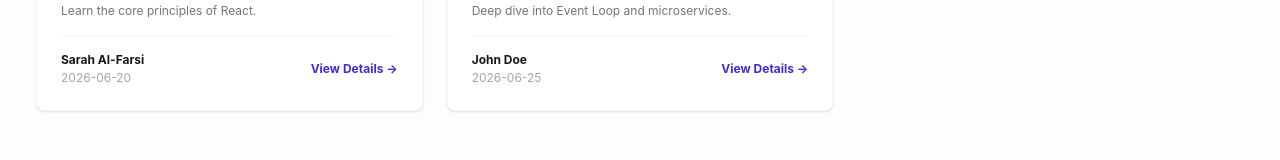
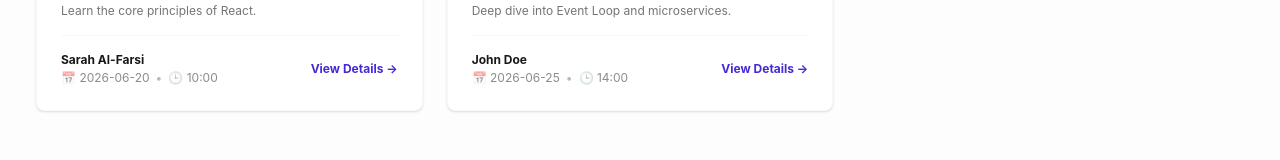
Before and after one commit to Feras-tec/luxury-events, a React (Vite) app: page / in a window 1280 px wide. Shown: the part 491-651 px from the top of the page. Built offline with nearby package versions, Linux system fonts and the light colour scheme; no server answers.

Commit message:
"feat: display time and duration on event details and card overview"

```diff
--- a/src/components/event-details/EventDetails.tsx
+++ b/src/components/event-details/EventDetails.tsx
@@ -159,6 +159,8 @@ export const EventDetails = () => {
             status={workshop.status}
             location={workshop.location}
             date={workshop.date}
+            time={workshop.time}
+            duration={workshop.duration}
             maxAttendees={workshop.maxAttendees}
             isUpdating={isUpdating}
             disabled={isUpdating || !user || (!isRegistered && isFull)}
--- a/src/components/event-details/RegistrationCard.tsx
+++ b/src/components/event-details/RegistrationCard.tsx
@@ -2,6 +2,8 @@ interface RegistrationCardProps {
   status: string;
   location: string;
   date: string;
+  time: string;
+  duration: string;
   maxAttendees: number;
   isUpdating: boolean;
   disabled: boolean;
@@ -14,6 +16,8 @@ export const RegistrationCard = ({
   status,
   location,
   date,
+  time,
+  duration,
   maxAttendees,
   isUpdating,
   disabled,
@@ -73,6 +77,22 @@ export const RegistrationCard = ({
             <span className="font-semibold text-base-content">{date}</span>
           </div>
 
+          {time && (
+            <div className="flex justify-between items-center">
+              <span className="opacity-70">🕒 Time:</span>
+              <span className="font-semibold text-base-content">{time}</span>
+            </div>
+          )}
+
+          {duration && (
+            <div className="flex justify-between items-center">
+              <span className="opacity-70">⏳ Duration:</span>
+              <span className="font-semibold text-base-content">
+                {duration}
+              </span>
+            </div>
+          )}
+
           <div className="flex justify-between items-center">
             <span className="opacity-70">👥 Max Capacity:</span>
             <span className="font-semibold text-base-content">
--- a/src/components/molecules/EventCard.tsx
+++ b/src/components/molecules/EventCard.tsx
@@ -45,7 +45,16 @@ export const EventCard = ({ workshop }: EventCardProps) => {
       <div className="pt-4 border-t border-base-200 flex items-center justify-between">
         <div className="text-xs">
           <p className="font-bold text-base-content">{workshop.instructor}</p>
-          <p className="text-base-content/40 mt-0.5">{workshop.date}</p>
+
+          <p className="text-base-content/50 mt-0.5 flex items-center gap-1">
+            <span>📅 {workshop.date}</span>
+            {workshop.time && (
+              <>
+                <span className="mx-0.5 opacity-60">•</span>
+                <span>🕒 {workshop.time}</span>
+              </>
+            )}
+          </p>
         </div>
         <Link
           to="/events/$eventid"
```
